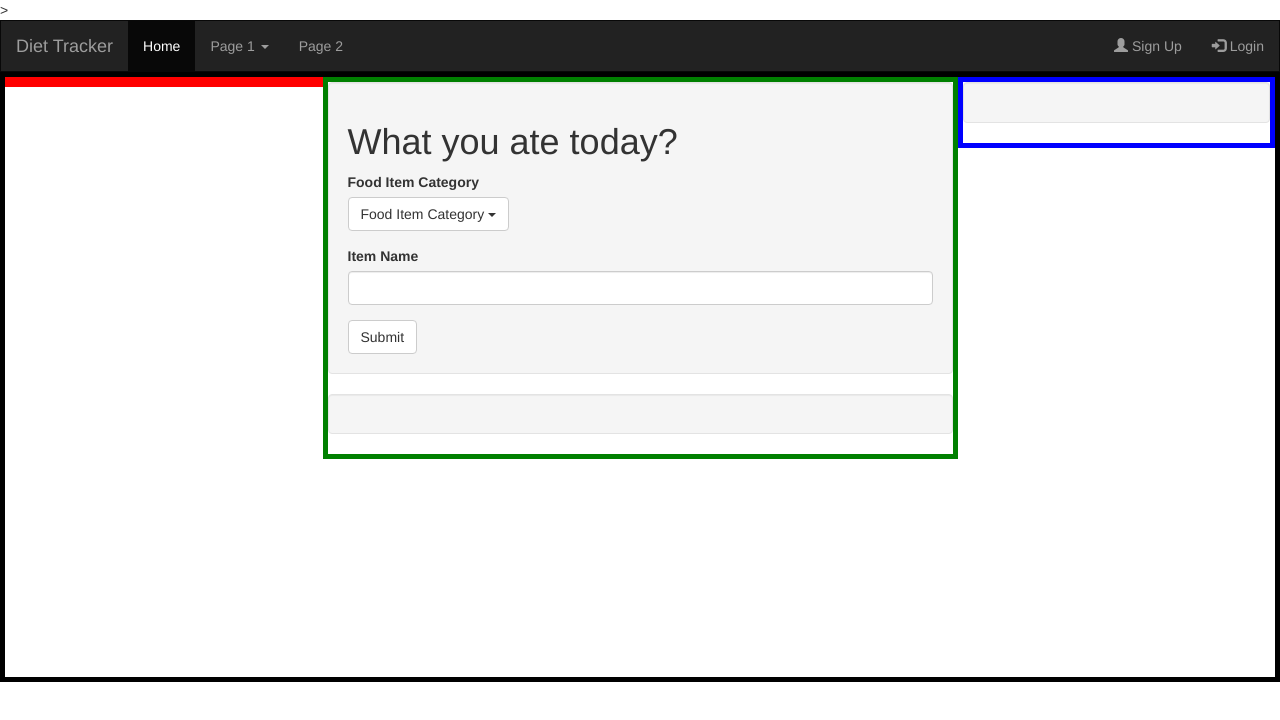
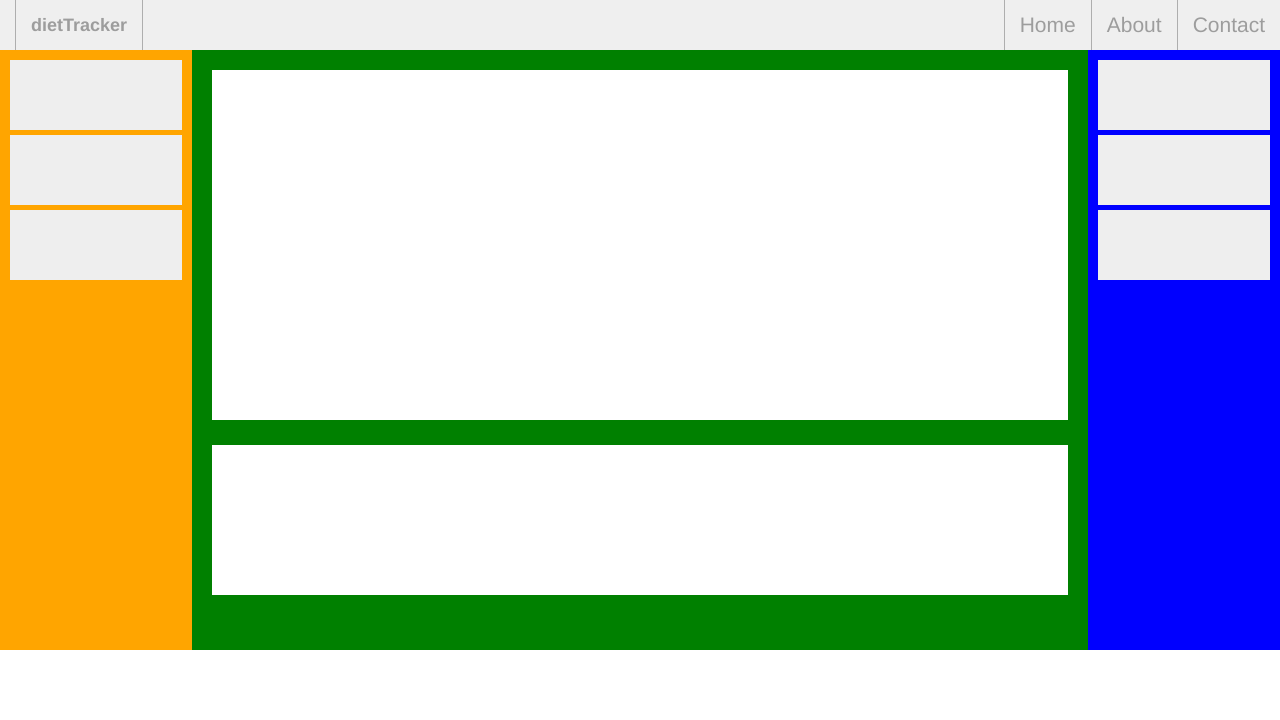
Before and after one commit to PAVBAN95/devPostProject, a website: page dashboard.html in a window 1280 px wide. Drawn offline with Linux system fonts and the light colour scheme.

Commit message:
basic layout of dashboard added

```diff
--- a/dash.css
+++ b/dash.css
@@ -12,3 +12,71 @@ body{
 	padding: 0;
 	border-radius: 0;
 }
+
+#main_content{
+	margin-top: 50px;
+}
+
+#left_div{
+	padding: 10px;
+	height: 600px;
+    background: orange;
+    width: 15%;
+    float: left;
+}
+
+#middle_div{
+	padding: 20px;
+    float: left;
+	height: 600px;
+    background: green;
+    width: 70%;
+}
+
+#right_div{
+	padding: 10px;
+	float: left;
+	height: 600px;
+    background: blue;
+    width: 15%;
+}
+
+#l1{
+	display: inline-block;
+	background: #eee;
+	margin-top: 20px;
+	width: 100%;
+	height: 70px;
+	margin: 0 auto;
+}
+
+#l2{
+	display: inline-block;
+	background: #eee;
+	margin-top: 20px;
+	height: 70px;
+	width: 100%;
+	margin: 0 auto;
+}
+
+#l3{
+	display: inline-block;
+	background: #eee;
+	margin-top: 20px;
+	height: 70px;
+	width: 100%;
+	margin: 0 auto;
+}
+
+#main_input{
+	height: 350px;
+	width: 100%;
+	background: #fff;
+}
+
+#list{
+	margin-top: 25px;
+	height: 150px;
+	width: 100%;
+	background: #fff;
+}
--- a/dashboard.html
+++ b/dashboard.html
@@ -1,96 +1,109 @@
 <!DOCTYPE html>
 <html>
 <head>
+	<title>devPost</title>
+	<link rel="stylesheet" type="text/css" href="main.css">
 	<title></title>
 	<meta name="viewport" content="width=device-width, initial-scale=1.0">
 	<!-- Bootstrap -->
-	<link href="bootstrap.min.css" rel="stylesheet">
+	<link href="main2.css" rel="stylesheet">
+	<!-- <link href="css/font-awesome.min.css" rel="stylesheet"> -->
 	<link href="dash.css" rel="stylesheet">
 	<script src="jquery.min.js" rel="stylesheet"> </script>
 	<script src="bootstrap.min.js" rel="stylesheet"> </script>
 	<script type="text/javascript">
+		var i = 0;
 		function image_slider()
 		{
-			console.log("lo");
+			var arr = ["/images/image1.jpg", "/images/image2.jpg",
+			"image3.jpg","/images/image4.jpg"];
+			var len = arr.length;
+
+			var b = document.getElementById("intr");
+			b.style.backgroundImage = "url("+arr[i]+")";
+			i = (i+1) % len;
+			console.log(i);
+			setTimeout(image_slider, 4000);
 		}
-	</script>>
+
+		function popUpSignUp(){
+			var Div = document.getElementById("signUpPop").style.display = "block";
+			document.getElementById("dark").style.visibility = "visible";
+		}
+
+		function popDownSignUp(){
+			var Div = document.getElementById("signUpPop").style.display = "none";
+			document.getElementById("dark").style.visibility = "hidden";
+		}
+
+		function popUpLogin(){
+			var Div = document.getElementById("loginPop").style.display = "block";
+			document.getElementById("dark").style.visibility = "visible";
+		}
+
+		function popDownLogin(){
+			var Div = document.getElementById("loginPop").style.display = "none";
+			document.getElementById("dark").style.visibility = "hidden";
+		}
+	</script>
 </head>
-<body onload="image_slider">
-	<nav class="navbar navbar-inverse packer">
-	 	<div class="container-fluid">
+<body onload="image_slider()">
+
+		<div id="dark">
+		</div>
+
+		<nav id="top-bar" class="nav navbar-inverse navbar-fixed-top trans">
+			 <div class="container-fluid trans">
 				<div class="navbar-header">
-	      		<a class="navbar-brand" href="home.html">Diet Tracker</a>
+					<button type="button" class="navbar-toggle" data-toggle="collapse" data-target="#myNavbar">
+						<span class="icon-bar"></span>
+						<span class="icon-bar"></span>
+						<span class="icon-bar"></span>
+					</button>
+					<a class="navbar-brand" href="#">dietTracker</a>
 				</div>
-	    	<ul class="nav navbar-nav">
-	      		<li class="active"><a href="#">Home</a></li>
-	      		<li class="dropdown"><a class="dropdown-toggle" data-toggle="dropdown" href="#">Page 1 <span class="caret"></span></a>
-	        		<ul class="dropdown-menu">
-	         			<li><a href="#">Page 1-1</a></li>
-	          			<li><a href="#">Page 1-2</a></li>
-	          			<li><a href="#">Page 1-3</a></li>
-	        		</ul>
-	      		</li>
-	      		<li><a href="#">Page 2</a></li>
-	    	</ul>
-	    	<ul class="nav navbar-nav navbar-right">
-	      		<li><a href="#"><span class="glyphicon glyphicon-user"></span> Sign Up</a></li>
-	      		<li><a href="#"><span class="glyphicon glyphicon-log-in"></span> Login</a></li>
+				<div class="collapse navbar-collapse trans" id="myNavbar">
+					<ul class="nav navbar-nav navbar-right ">
+						<li><a href="#home">Home</a></li>
+						<li><a href="#about">About</a></li>
+
+						<li><a href="#contact">Contact</a></li>
 					</ul>
 				</div>
 		</nav>
 
-	<div class="container-fluid" style="border: 5px solid black;">
-		<div id="board" class="row">
-			<div class="col-xs-3" style="border: 5px solid red;">
+		<div id="main_content">
+
+		<div id="left_div">
+
+		<div id="l1">
+		</div>
+		<div id="l2">
+		</div>
+		<div id="l3">
+		</div>
 
 		</div>
-			<div class="col-xs-6" style="border: 5px solid green;">
-				<div id="ate_form" class="row">
-					<div class="col-xs-12 well">
-						<h1>What you ate today?</h1>
-						<form>
 
-						 	<div class="form-group">
-						    	<label for="item_category">Food Item Category</label>
-						    	<div class="dropdown">
-								    <button class="btn btn-default dropdown-toggle" type="button" id="menu1" data-toggle="dropdown">
-								    Food Item Category
-								    <span class="caret"></span></button>
-								    <ul class="dropdown-menu" role="menu" aria-labelledby="menu1">
-								      <li role="presentation"><a role="menuitem" tabindex="-1" href="#">Fruits</a></li>
-								      <li role="presentation" class="divider"></li>
-								      <li role="presentation"><a role="menuitem" tabindex="-1" href="#">Vegetables</a></li>
-								      <li role="presentation" class="divider"></li>
-								      <li role="presentation"><a role="menuitem" tabindex="-1" href="#">Junk</a></li>
-								      <li role="presentation" class="divider"></li>
-								      <li role="presentation"><a role="menuitem" tabindex="-1" href="#">Pulses</a></li>
-								    </ul>
+		<div id="middle_div">
+			<div id="main_input">
+			</div>
+
+			<div id="list">
 			</div>
 		</div>
 
-						  	<div class="form-group">
-						    	<label for="item">Item Name</label>
-						    	<input type="text" class="form-control" id="item">
+		<div id="right_div">
+			<div id="l1">
+			</div>
+			<div id="l2">
+			</div>
+			<div id="l3">
+			</div>
 		</div>
 
-						  	<button type="submit" class="btn btn-default">Submit</button>
-						</form>
 		</div>
-				</div>
-				<div id="ate_list" class="row">
-					<div class="col-xs-12 well">
 
-					</div>
-				</div>
-			</div>
-			<div class="col-xs-3" style="border: 5px solid blue;">
-				<div id="calendar" class="row well">
-					<div class="col-xs-12">
+</body>
 
-					</div>
-				</div>
-			</div>
-		</div>
-	</div>
-</body>
 </html>
```
Lines whose indentation alone changed are shown as unchanged.
